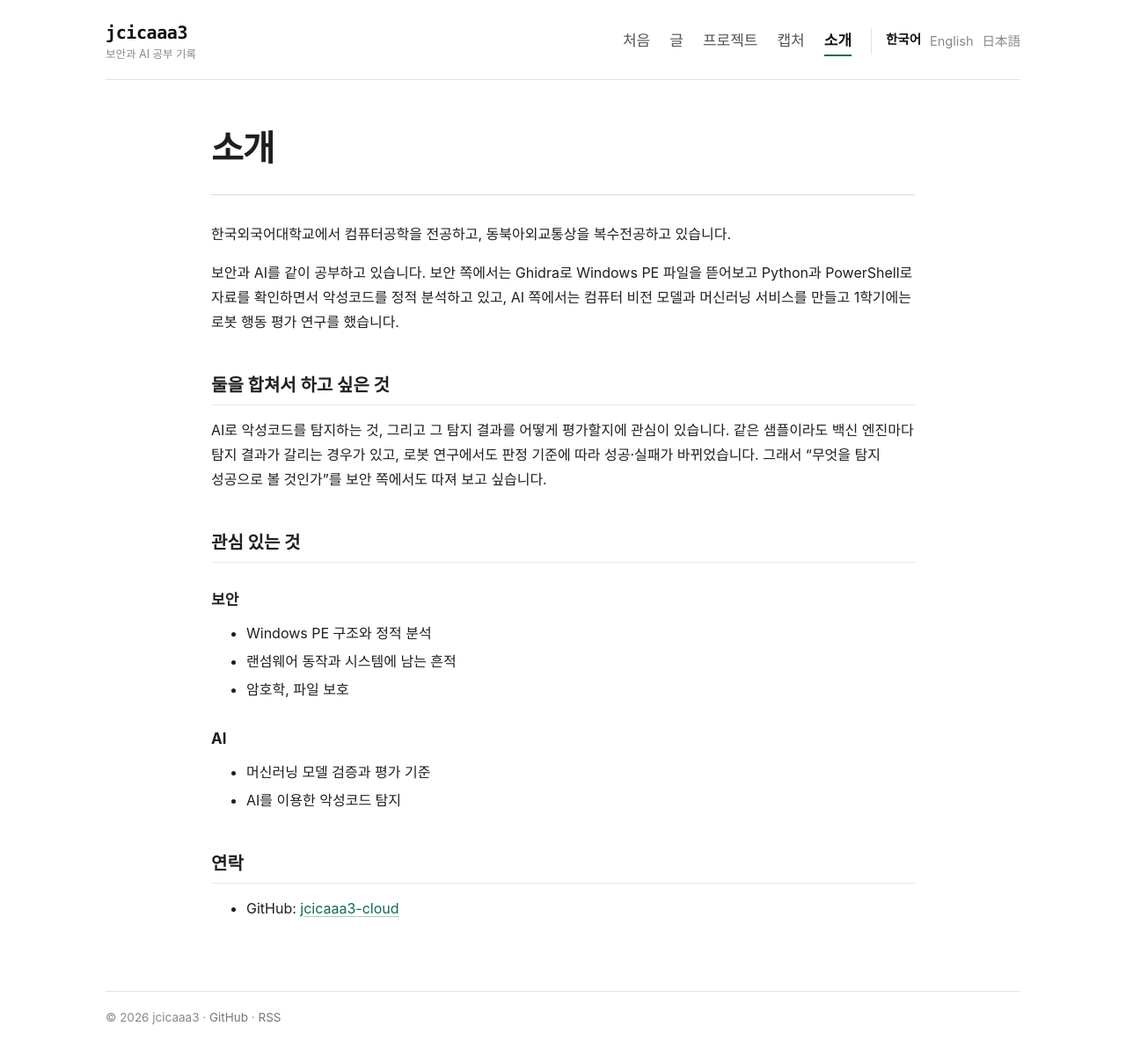
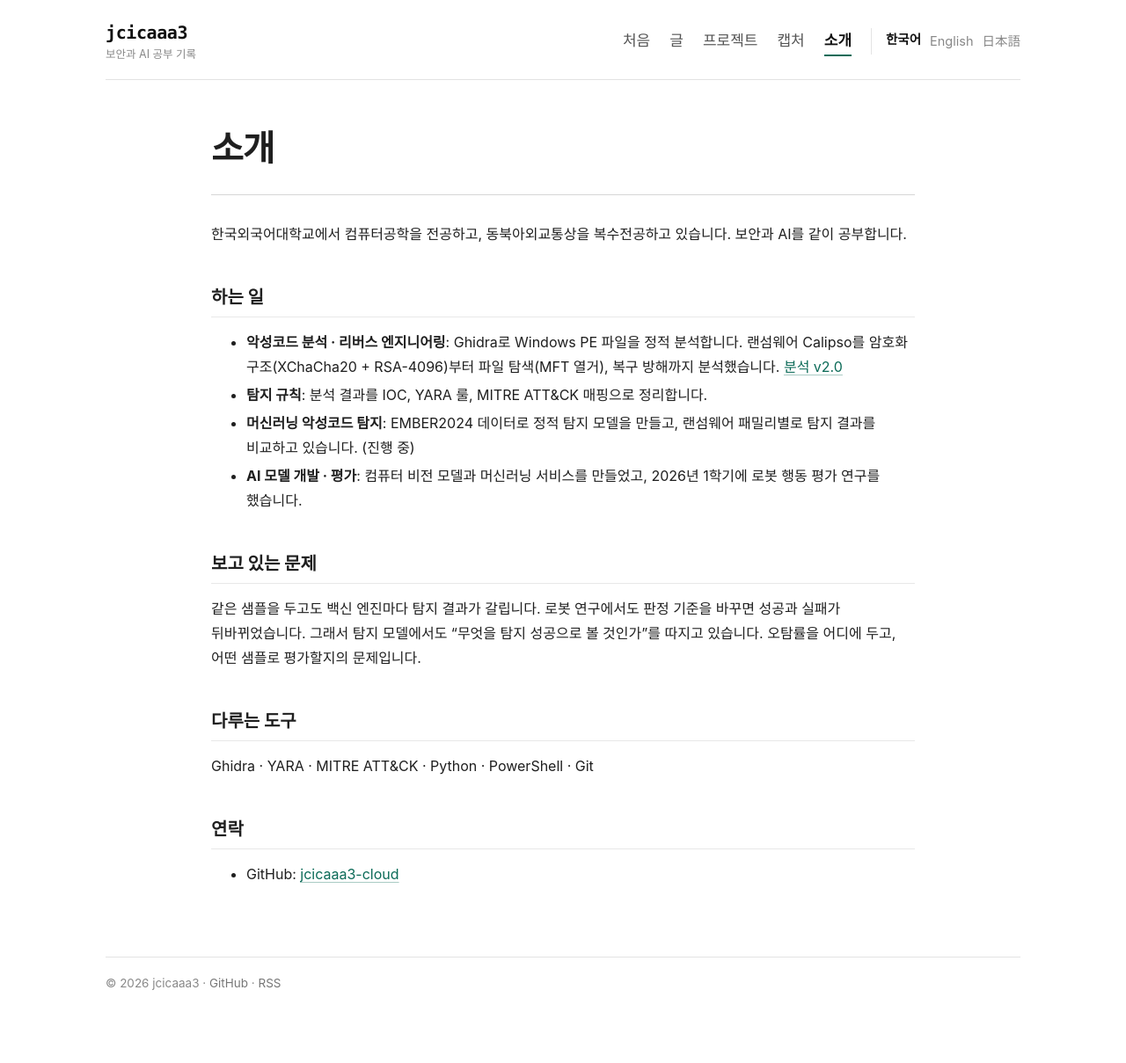
Before and after one commit to jcicaaa3-cloud/jcicaaa3-cloud.github.io, a Jekyll site: the page built from about.md, in a window 1280 px wide. Shown: the whole page at 88% size. Built offline with Jekyll 4.4.1, drawn with Linux system fonts in a browser that asks for light colours; after the commit the page ends 1171 px from its top, so only the background shows below that.

Commit message:
소개 페이지 개편 (한·영·일)

```diff
--- a/about.md
+++ b/about.md
@@ -2,28 +2,24 @@
 layout: page
 title: 소개
 permalink: /about/
-description: "jcicaaa3 소개: 보안과 AI를 같이 공부하는 컴퓨터공학 학부생"
+description: "jcicaaa3: 악성코드 분석(리버스 엔지니어링), 랜섬웨어 분석, YARA·MITRE ATT&CK 기반 탐지, 머신러닝 악성코드 탐지와 모델 평가를 공부하는 컴퓨터공학 학부생"
 ---
-한국외국어대학교에서 컴퓨터공학을 전공하고, 동북아외교통상을 복수전공하고 있습니다.
+한국외국어대학교에서 컴퓨터공학을 전공하고, 동북아외교통상을 복수전공하고 있습니다. 보안과 AI를 같이 공부합니다.
 
-보안과 AI를 같이 공부하고 있습니다. 보안 쪽에서는 Ghidra로 Windows PE 파일을 뜯어보고 Python과 PowerShell로 자료를 확인하면서 악성코드를 정적 분석하고 있고, AI 쪽에서는 컴퓨터 비전 모델과 머신러닝 서비스를 만들고 1학기에는 로봇 행동 평가 연구를 했습니다.
+## 하는 일
 
-## 둘을 합쳐서 하고 싶은 것
+- **악성코드 분석 · 리버스 엔지니어링**: Ghidra로 Windows PE 파일을 정적 분석합니다. 랜섬웨어 Calipso를 암호화 구조(XChaCha20 + RSA-4096)부터 파일 탐색(MFT 열거), 복구 방해까지 분석했습니다. [분석 v2.0]({{ '/research/calipso-v2/' | relative_url }})
+- **탐지 규칙**: 분석 결과를 IOC, YARA 룰, MITRE ATT&CK 매핑으로 정리합니다.
+- **머신러닝 악성코드 탐지**: EMBER2024 데이터로 정적 탐지 모델을 만들고, 랜섬웨어 패밀리별로 탐지 결과를 비교하고 있습니다. (진행 중)
+- **AI 모델 개발 · 평가**: 컴퓨터 비전 모델과 머신러닝 서비스를 만들었고, 2026년 1학기에 로봇 행동 평가 연구를 했습니다.
 
-AI로 악성코드를 탐지하는 것, 그리고 그 탐지 결과를 어떻게 평가할지에 관심이 있습니다. 같은 샘플이라도 백신 엔진마다 탐지 결과가 갈리는 경우가 있고, 로봇 연구에서도 판정 기준에 따라 성공·실패가 바뀌었습니다. 그래서 "무엇을 탐지 성공으로 볼 것인가"를 보안 쪽에서도 따져 보고 싶습니다.
+## 보고 있는 문제
 
-## 관심 있는 것
+같은 샘플을 두고도 백신 엔진마다 탐지 결과가 갈립니다. 로봇 연구에서도 판정 기준을 바꾸면 성공과 실패가 뒤바뀌었습니다. 그래서 탐지 모델에서도 "무엇을 탐지 성공으로 볼 것인가"를 따지고 있습니다. 오탐률을 어디에 두고, 어떤 샘플로 평가할지의 문제입니다.
 
-### 보안
+## 다루는 도구
 
-- Windows PE 구조와 정적 분석
-- 랜섬웨어 동작과 시스템에 남는 흔적
-- 암호학, 파일 보호
-
-### AI
-
-- 머신러닝 모델 검증과 평가 기준
-- AI를 이용한 악성코드 탐지
+Ghidra · YARA · MITRE ATT&CK · Python · PowerShell · Git
 
 ## 연락
 
```
Also changed, not shown: en/about.md (+11 -15 lines), ja/about.md (+11 -15 lines).
